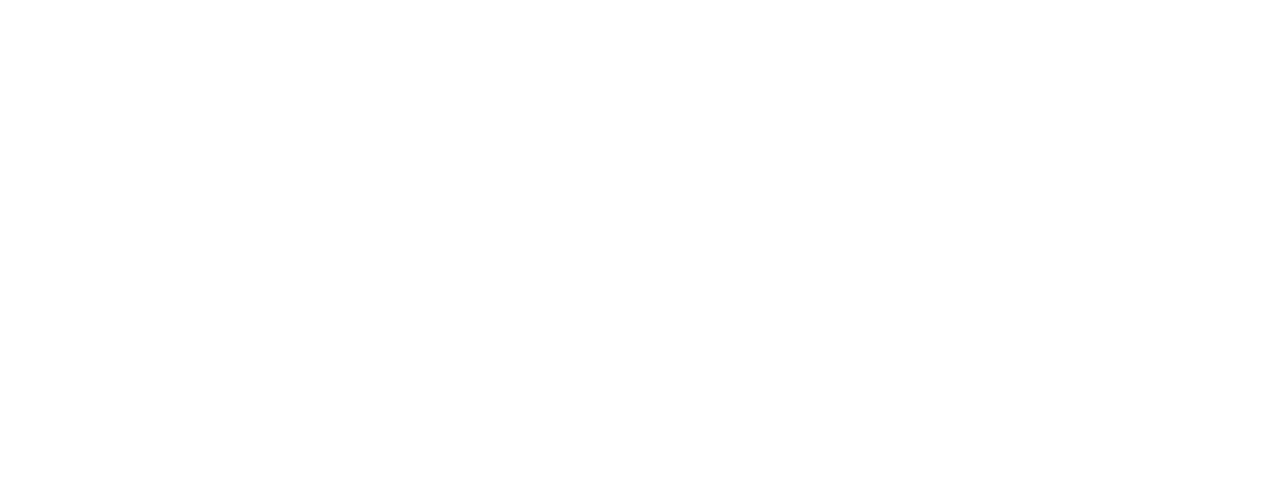
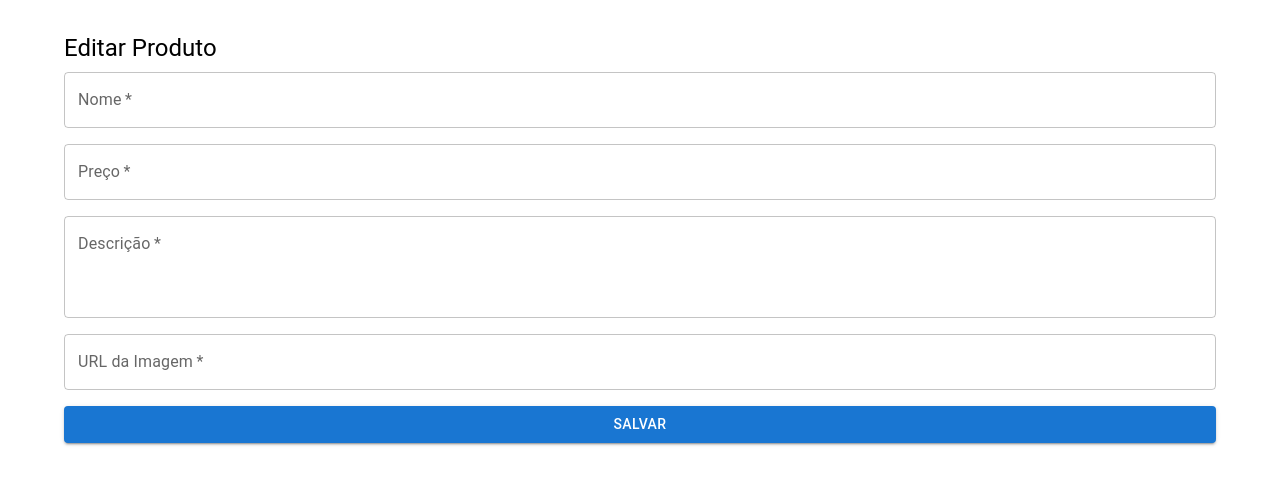
Before and after one commit to EmanueleMagalhaes/ProjetoBrindes, a React (Vite) app: page /produtos/editar/1 in a window 1280 px wide. Before the commit this address had no page. Shown: the top 484 px of the page. Built offline with nearby package versions, Linux system fonts and the light colour scheme; no server answers.

Commit message:
implementação da edição

```diff
--- a/src/App.jsx
+++ b/src/App.jsx
@@ -4,6 +4,8 @@ import EnvioForm from "./pages/Envios/EnvioForm/EnvioForm";
 import EnvioList from "./pages/Envios/EnviosList/EnviosList";
 import CadastroProdutos from "./pages/Produtos/CadastroProdutos";
 import ListaProdutos from "./pages/Produtos/ProdutoList";
+import EditarProduto from "./pages/Produtos/EditarProduto";
+import ProdutoForm from "./pages/Produtos/ProdutoForm";
 
 function App() {
   return (
@@ -13,6 +15,7 @@ function App() {
       <Route path="/envios/editar/:id" Component={EnvioForm} />
       <Route path="/produtos/cadastro" Component={CadastroProdutos} />
       <Route path="/produtos/lista" Component={ListaProdutos} />
+      <Route path="/produtos/editar/:id" Component={ProdutoForm} />
     </Routes>
   );
 }
--- /dev/null
+++ b/src/pages/Produtos/ProdutoForm.jsx
@@ -0,0 +1,118 @@
+import React, { useState, useEffect } from "react";
+import { useNavigate, useParams } from "react-router-dom";
+import {
+  TextField,
+  Button,
+  Container,
+  Typography,
+  Box,
+} from "@mui/material";
+import axios from "axios";
+
+function ProdutoForm() {
+  const { id } = useParams(); // pega o id da rota se for edição
+  const navigate = useNavigate();
+
+  const [produto, setProduto] = useState({
+    nome: "",
+    preco: "",
+    descricao: "",
+    imagem: "",
+  });
+
+  // Se for edição, buscar os dados do produto
+  useEffect(() => {
+    if (id) {
+      axios
+        .get(`http://localhost:3001/produtos/${id}`)
+        .then((response) => {
+          setProduto(response.data);
+        })
+        .catch((error) => {
+          console.error("Erro ao carregar produto:", error);
+        });
+    }
+  }, [id]);
+
+  // Atualizar estado conforme usuário digita
+  function handleChange(e) {
+    const { name, value } = e.target;
+    setProduto({ ...produto, [name]: value });
+  }
+
+  // Salvar (POST ou PUT)
+  function handleSubmit(e) {
+    e.preventDefault();
+
+    if (id) {
+      // Edição → PUT
+      axios
+        .put(`http://localhost:3001/produtos/${id}`, produto)
+        .then(() => {
+          alert("Produto atualizado com sucesso!");
+          navigate("/produtos/lista");
+        })
+        .catch((error) => {
+          console.error("Erro ao atualizar produto:", error);
+        });
+    } else {
+      // Cadastro → POST
+      axios
+        .post("http://localhost:3001/produtos", produto)
+        .then(() => {
+          alert("Produto cadastrado com sucesso!");
+          navigate("/produtos/lista");
+        })
+        .catch((error) => {
+          console.error("Erro ao cadastrar produto:", error);
+        });
+    }
+  }
+
+  return (
+    <Container sx={{ marginTop: 4 }}>
+      <Typography variant="h5" gutterBottom>
+        {id ? "Editar Produto" : "Novo Produto"}
+      </Typography>
+
+      <Box component="form" onSubmit={handleSubmit} sx={{ display: "flex", flexDirection: "column", gap: 2 }}>
+        <TextField
+          label="Nome"
+          name="nome"
+          value={produto.nome}
+          onChange={handleChange}
+          required
+        />
+        <TextField
+          label="Preço"
+          name="preco"
+          type="number"
+          value={produto.preco}
+          onChange={handleChange}
+          required
+        />
+        <TextField
+          label="Descrição"
+          name="descricao"
+          multiline
+          rows={3}
+          value={produto.descricao}
+          onChange={handleChange}
+          required
+        />
+        <TextField
+          label="URL da Imagem"
+          name="imagem"
+          value={produto.imagem}
+          onChange={handleChange}
+          required
+        />
+        <Button type="submit" variant="contained" color="primary">
+          Salvar
+        </Button>
+      </Box>
+    </Container>
+  );
+}
+
+export default ProdutoForm;
--- a/src/pages/Produtos/ProdutoList.jsx
+++ b/src/pages/Produtos/ProdutoList.jsx
@@ -13,6 +13,7 @@ import {
 
 function ProdutoList() {
   const [produtos, setProdutos] = useState([]);
+  const navigate = useNavigate();
 
   // Buscar produtos da API com useEffect
   useEffect(() => {
@@ -80,7 +81,7 @@ function ProdutoList() {
                 <Button size="small" variant="outlined" color="error" onClick={() => deletarProduto(produto.id)}>
                   Deletar
                 </Button>
-                <Button size="small" variant="contained" color="primary">
+                <Button size="small" variant="contained" color="primary" onClick={() => navigate(`/produtos/editar/${produto.id}`)}>
                   Editar
                 </Button>
               </CardActions>
```
Also changed, not shown: src/pages/Produtos/EditarProduto.jsx (added).
